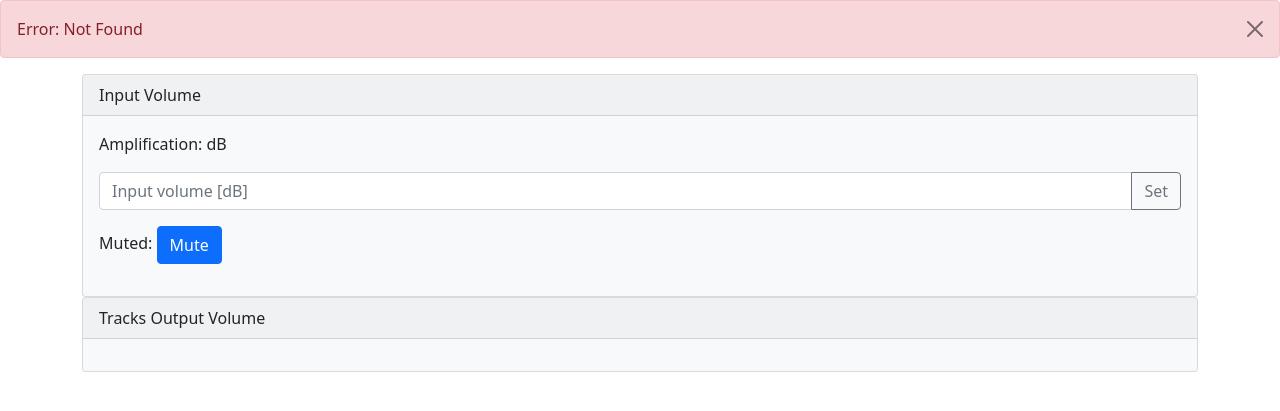
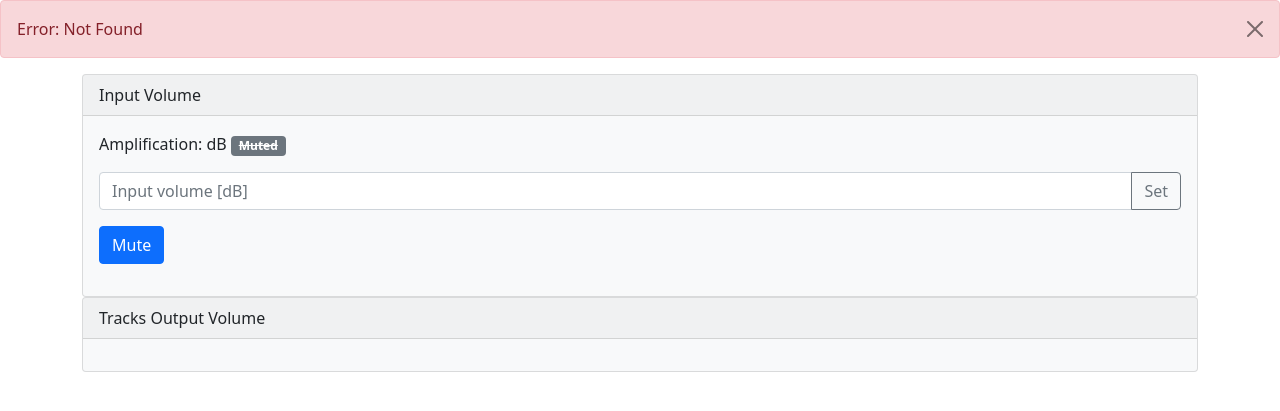
Before and after one commit to igrek51/raspberry-looper, a Python web app: template templates/volume.html in a window 1280 px wide. Shown: the part 56-467 px from the top of the page. Run offline with Jinja, Linux system fonts and the light colour scheme; the template is opened without the code that fills it, so the values that code supplies are empty.

Commit message:
Improve showing muted input

```diff
--- a/static/looper.js
+++ b/static/looper.js
@@ -74,7 +74,7 @@ function refreshOutputRecorderStatus() {
 function refreshInputVolume() {
     ajaxRequest('get', '/api/volume/input', function(data) {
         $("#volume-input-volume").html(data.volume.toString())
-        $("#volume-input-muted").html(data.muted.toString())
+        updateElementClass("#label-volume-input-muted", data.muted, "bg-danger", "bg-secondary text-decoration-line-through")
     })
 }
 
--- a/templates/volume.html
+++ b/templates/volume.html
@@ -8,13 +8,13 @@
         <div class="card-body">
             <p>
                 Amplification: <span id="volume-input-volume"></span>dB
+                <span class="badge bg-secondary text-decoration-line-through" id="label-volume-input-muted">Muted</span>
                 <div class="input-group mb-3">
                     <input type="text" class="form-control" placeholder="Input volume [dB]" id="input-input-volume">
                     <button class="btn btn-outline-secondary" type="button" id="btn-set-input-volume">Set</button>
                 </div>
             </p>
             <p>
-                Muted: <span id="volume-input-muted"></span>
                 <button type="button" class="btn btn-primary" id="btn-mute-input">Mute</button>
             </p>
         </div>
@@ -30,14 +30,14 @@
                     <div class="card-header">Track {{track_id}}</div>
                     <div class="card-body">
                         <p>
+                            Track loudness: <span id="label-track-{{track_id}}-loudness"></span>dB
+                        </p>
+                        <p>
                             Amplification: <span id="label-track-{{track_id}}-volume"></span>dB
                             <div class="input-group mb-3">
                                 <input type="text" class="form-control" placeholder="Output volume [dB]" id="input-track-{{track_id}}-volume">
                                 <button class="btn btn-outline-secondary btn-set-track-volume" type="button" id="btn-set-track-{{track_id}}-volume" track-id="{{track_id}}">Set</button>
                             </div>
-                        </p>
-                        <p>
-                            Track loudness: <span id="label-track-{{track_id}}-loudness"></span>dB
                         </p>
                     </div>
                 </div>
```
